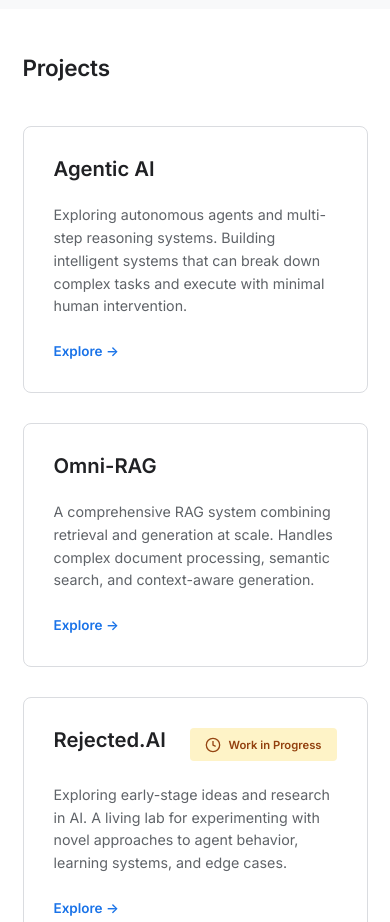
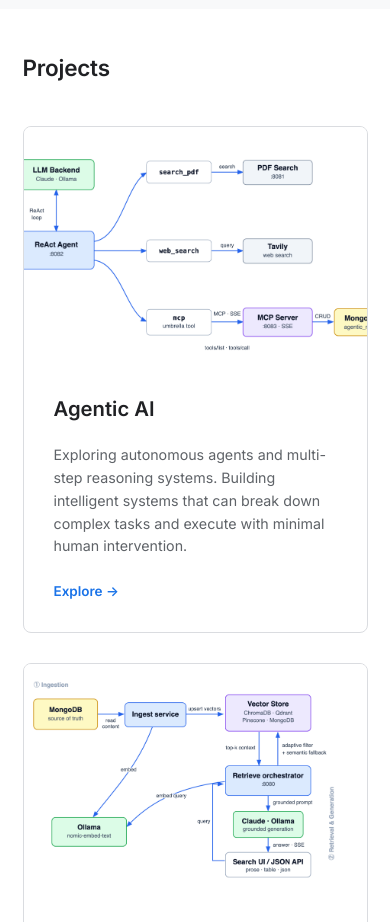
Before and after one commit to dharmendrasdlt/dharmendrra.github.io, a plain HTML site: page index.html in a window 390 px wide. Shown: the part 860-1782 px from the top of the page. Drawn offline with Linux system fonts and the light colour scheme.

Commit message:
Add project images to portfolio gallery
- Copy OG cover images from golang-projects folders
- Update project cards to display images with 240px height
- Add smooth zoom effect on hover
- Use object-fit: cover for responsive image handling
- Restructure project cards with image on top, content below
- Use flexbox to ensure "Explore" link stays at bottom

Images showcase architecture and design of each project.

Co-Authored-By: Claude Haiku 4.5 <noreply@anthropic.com>

```diff
--- a/css/portfolio.css
+++ b/css/portfolio.css
@@ -322,18 +322,45 @@ main {
 }
 
 .project-card {
-    display: block;
-    padding: var(--spacing-lg);
+    display: flex;
+    flex-direction: column;
     border: 1px solid var(--color-border);
     border-radius: 8px;
     transition: all var(--transition-base);
     background: var(--color-bg);
+    overflow: hidden;
+    height: 100%;
 }
 
 .project-card:hover {
     border-color: var(--color-primary);
     box-shadow: 0 12px 32px rgba(26, 115, 232, 0.12);
     transform: translateY(-4px);
+}
+
+.project-image {
+    width: 100%;
+    height: 240px;
+    overflow: hidden;
+    background: var(--color-bg-light);
+}
+
+.project-image img {
+    width: 100%;
+    height: 100%;
+    object-fit: cover;
+    transition: transform var(--transition-base);
+}
+
+.project-card:hover .project-image img {
+    transform: scale(1.05);
+}
+
+.project-content {
+    padding: var(--spacing-lg);
+    display: flex;
+    flex-direction: column;
+    flex: 1;
 }
 
 .project-header {
@@ -382,6 +409,7 @@ main {
     font-weight: 600;
     font-size: 0.9rem;
     transition: all var(--transition-fast);
+    margin-top: auto;
 }
 
 .project-card:hover .project-link {
--- a/index.html
+++ b/index.html
@@ -68,24 +68,38 @@
                     <div class="projects-grid">
                         <!-- Agentic AI -->
                         <a href="https://dharmendrra.github.io/agentic-ai/" class="project-card">
+                            <div class="project-image">
+                                <img src="images/agentic-ai.png" alt="Agentic AI Architecture">
+                            </div>
+                            <div class="project-content">
                                 <div class="project-header">
                                     <h3>Agentic AI</h3>
                                 </div>
                                 <p class="project-description">Exploring autonomous agents and multi-step reasoning systems. Building intelligent systems that can break down complex tasks and execute with minimal human intervention.</p>
                                 <div class="project-link">Explore →</div>
+                            </div>
                         </a>
 
                         <!-- Omni RAG -->
                         <a href="https://dharmendrra.github.io/Omni-RAG/" class="project-card">
+                            <div class="project-image">
+                                <img src="images/omni-rag.png" alt="Omni-RAG Architecture">
+                            </div>
+                            <div class="project-content">
                                 <div class="project-header">
                                     <h3>Omni-RAG</h3>
                                 </div>
                                 <p class="project-description">A comprehensive RAG system combining retrieval and generation at scale. Handles complex document processing, semantic search, and context-aware generation.</p>
                                 <div class="project-link">Explore →</div>
+                            </div>
                         </a>
 
                         <!-- Rejected.ai -->
                         <a href="https://dharmendrra.github.io/rejected.ai/" class="project-card project-card--wip">
+                            <div class="project-image">
+                                <img src="images/rejected-ai.png" alt="Rejected.AI Exploration">
+                            </div>
+                            <div class="project-content">
                                 <div class="project-header">
                                     <h3>Rejected.AI</h3>
                                     <span class="wip-badge">
@@ -98,6 +112,7 @@
                                 </div>
                                 <p class="project-description">Exploring early-stage ideas and research in AI. A living lab for experimenting with novel approaches to agent behavior, learning systems, and edge cases.</p>
                                 <div class="project-link">Explore →</div>
+                            </div>
                         </a>
                     </div>
                 </div>
```
Also changed, not shown: images/agentic-ai.png (added), images/omni-rag.png (added), images/rejected-ai.png (added). Lines whose indentation alone changed are shown as unchanged.
